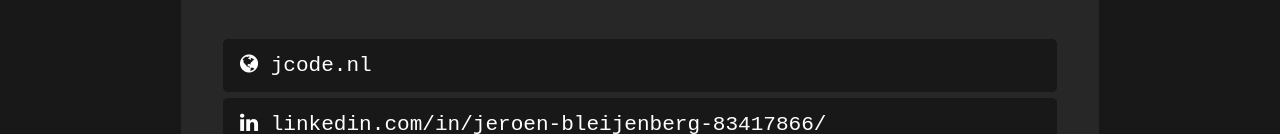
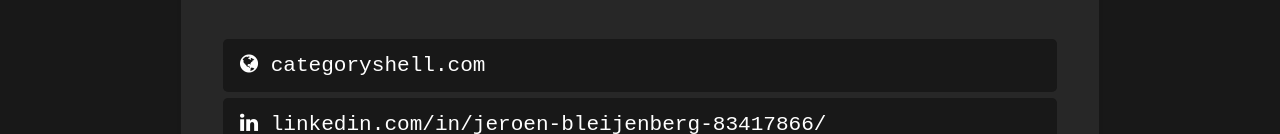
Before and after one commit to categoryshell/categoryshell.github.io, a plain HTML site: page index.html in a window 1280 px wide. Shown: the part 818-952 px from the top of the page. Drawn offline with nearby package versions, Linux system fonts and the light colour scheme.

Commit message:
Update index.html

```diff
--- a/index.html
+++ b/index.html
@@ -60,7 +60,7 @@
 
 
 
-          <li class="website"><a href="https://categoryshell.com" target="_blank"><i class="fa fa-globe"></i> jcode.nl</a></li>
+          <li class="website"><a href="https://categoryshell.com" target="_blank"><i class="fa fa-globe"></i> categoryshell.com</a></li>
 
 
 
```
